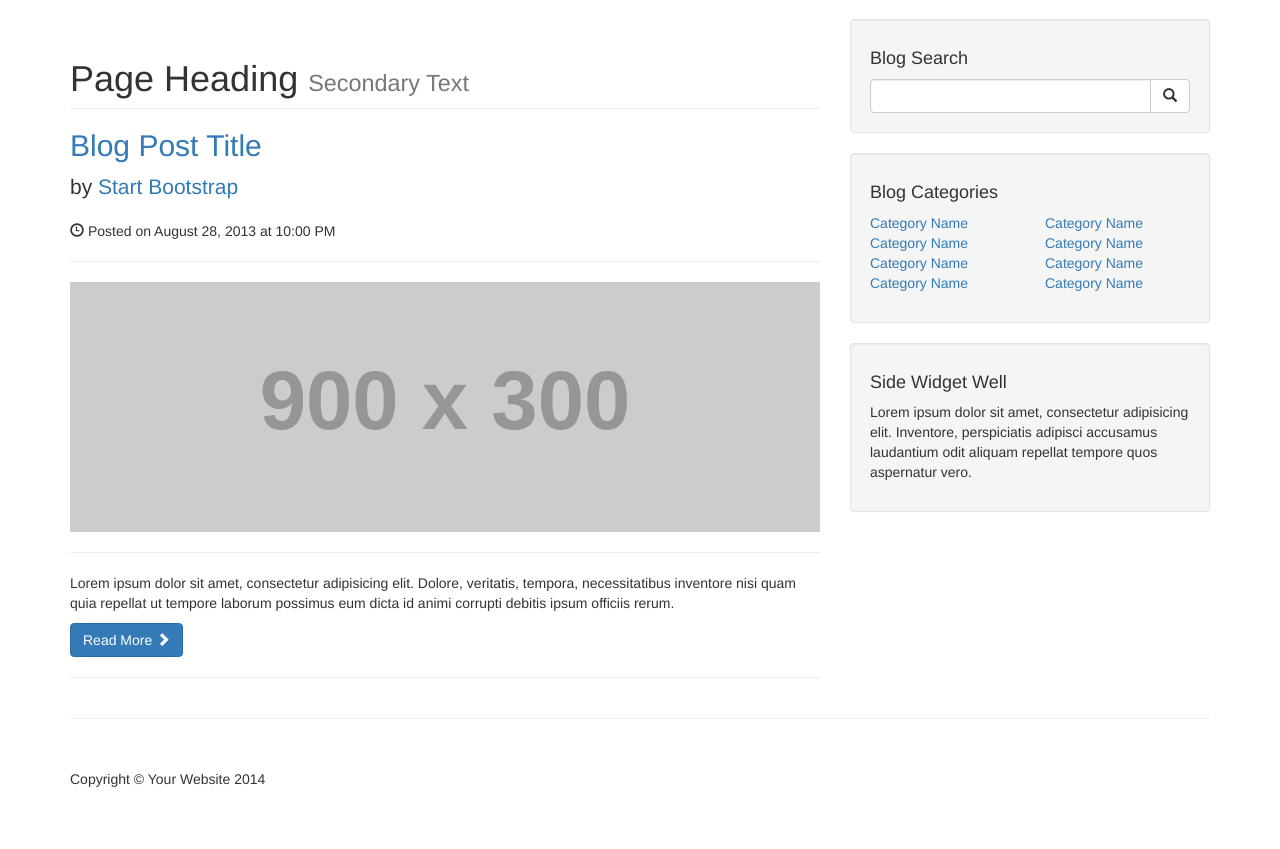
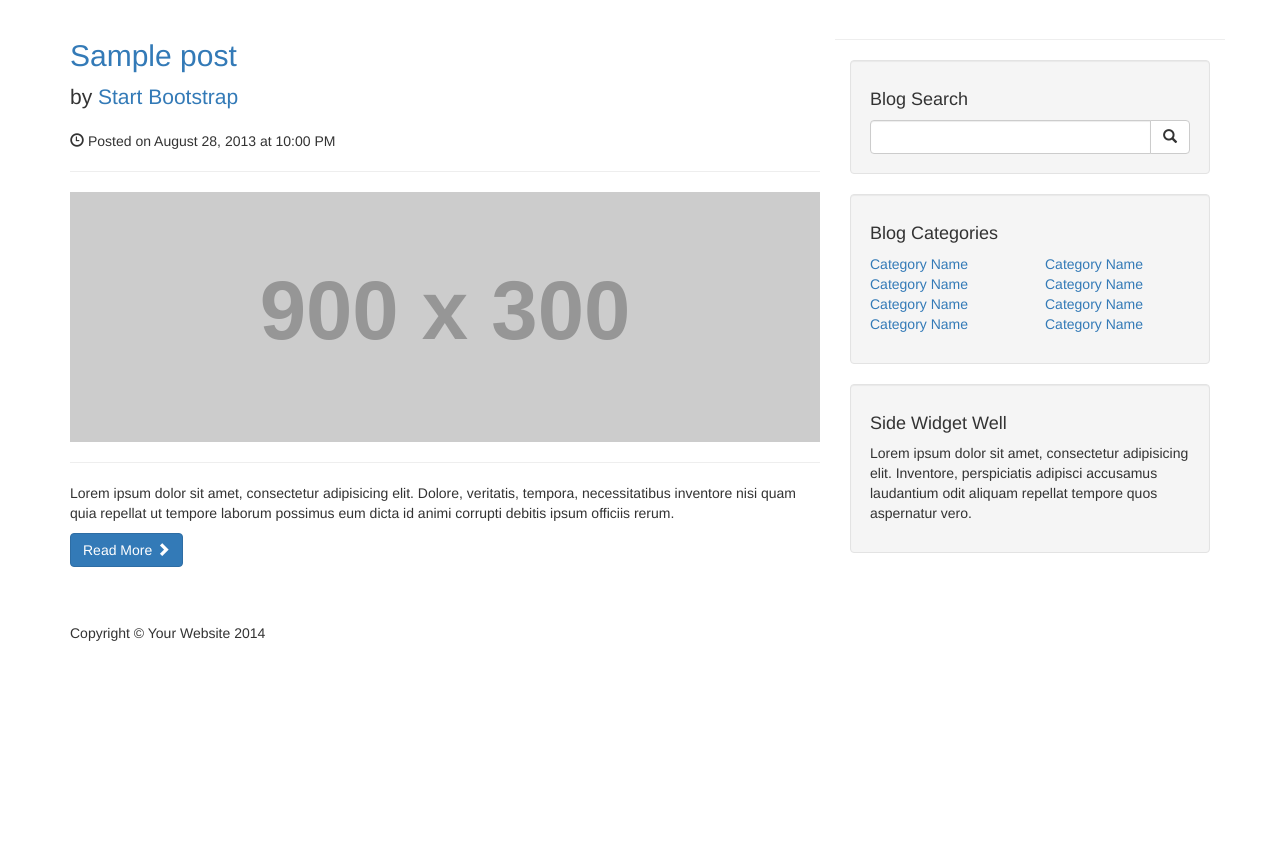
Before and after one commit to yaoxs7503/cms, a PHP site: page / in a window 1280 px wide. Shown: the part 51-900 px from the top of the page. After the commit the page ends 692 px from the top, so only its background shows below. Run offline with PHP 8.4, Linux system fonts and the light colour scheme; tables that the repository leaves empty or names only in its code hold one stand-in row (values such as "Sample post"); grey boxes labelled with a size stand in for pictures from a placeholder-image service; some libraries are stand-ins or nearby versions.

Commit message:
Index正确的排版方式

```diff
--- a/index.php
+++ b/index.php
@@ -2,29 +2,29 @@
 <?php
 include "includes/header.php";
 ?>
+
 <body>
 
     <!-- Navigation -->
     <?php
     include "includes/navigation.php";
     ?>
-
+    <div class="container">
+        <!-- Blog Entries Column -->
+        <div class="row">
             <!-- Page Content -->
-    <div class="container">
-
-        <div class="row">
-
-            <!-- Blog Entries Column -->
             <div class="col-md-8">
-
-                <h1 class="page-header">
-                    Page Heading
-                    <small>Secondary Text</small>
-                </h1>
-
+            <?php
+            $query = "SELECT * FROM posts";
+            $select_posts = mysqli_query($connection, $query);
+            while ($row = mysqli_fetch_assoc($select_posts)) {
+                $post_title = $row['post_title'];
+                ?>
                 <!-- First Blog Post -->
                 <h2>
-                    <a href="#">Blog Post Title</a>
+                    <a href="#">
+                        <?php echo $post_title ?>
+                    </a>
                 </h2>
                 <p class="lead">
                     by <a href="index.php">Start Bootstrap</a>
@@ -36,23 +36,20 @@ include "includes/navigation.php";
                 <p>Lorem ipsum dolor sit amet, consectetur adipisicing elit. Dolore, veritatis, tempora, necessitatibus inventore nisi quam quia repellat ut tempore laborum possimus eum dicta id animi corrupti debitis ipsum officiis rerum.</p>
                 <a class="btn btn-primary" href="#">Read More <span class="glyphicon glyphicon-chevron-right"></span></a>
 
-
-
-                                <hr>
-
+            <?php } ?>
 
             </div>
-
+            <!-- End col-md-8-->
+            <hr />
             <!-- Blog Sidebar Widgets Column -->
         <?php
             include "includes/sidebar.php";
             ?>
-
+            <!--Blog sidebar End-->
         </div>
         <!-- /.row -->
-
-        <hr>
-
         <?php
         include "includes/footer.php";
         ?>
+    </div>
+    <!-- /.container -->
```
Lines whose indentation alone changed are shown as unchanged.
